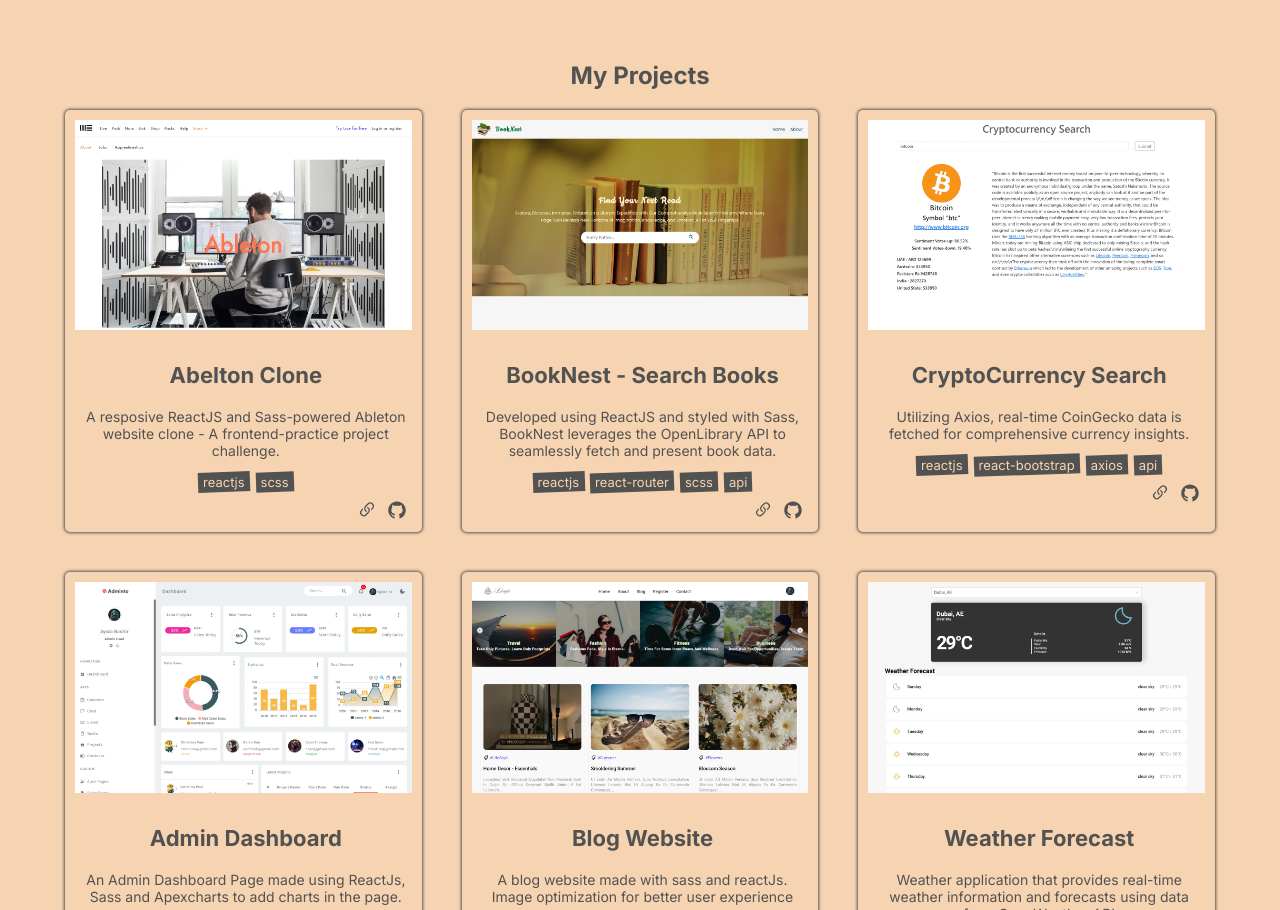
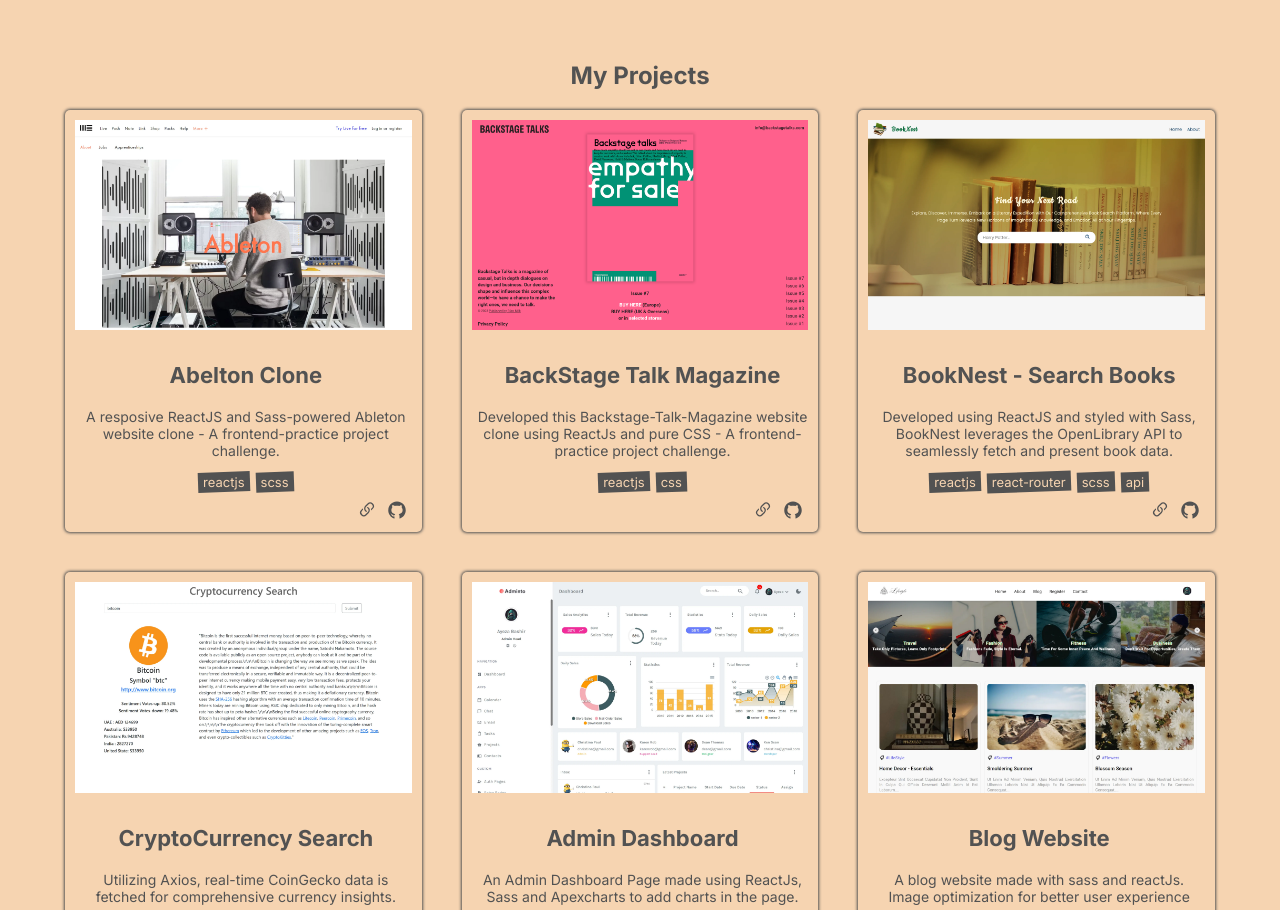
Before and after one commit to ayezabashir/My-Portfolio, a React (Vite) app: page / in a window 1280 px wide. Shown: the part 1275-2185 px from the top of the page. Built offline with nearby package versions, Linux system fonts and the light colour scheme.

Commit message:
project update

```diff
--- a/src/components/header/MenuItem.jsx
+++ b/src/components/header/MenuItem.jsx
@@ -7,7 +7,7 @@ const MenuItem = () => {
     const [mode, setMode] = useState(true);
     const changeMode = () => {
         setMode(!mode);
-        // document.body.classList.toggle('dark');
+        document.body.classList.toggle('dark');
     }
 
     return (
--- a/src/components/projects/Projects.jsx
+++ b/src/components/projects/Projects.jsx
@@ -2,6 +2,7 @@ import { BsLink45Deg } from 'react-icons/bs'
 import { AiFillGithub } from 'react-icons/ai'
 
 import abelton from '/images/ableton-clone.webp'
+import backstagetalk from '/images/backstagetalk.webp'
 import admindash from '/images/admin-dashboard.webp'
 import blog from '/images/blog-website.webp'
 import flightbook from '/images/flightbook-landingpage.jpg'
@@ -21,6 +22,15 @@ const allProjects = [
     },
     {
         id: 2,
+        project_cover: backstagetalk,
+        project_name: 'BackStage Talk Magazine',
+        project_desc: 'Developed this Backstage-Talk-Magazine website clone using ReactJs and pure CSS - A frontend-practice project challenge.',
+        project_languages: ['reactjs', 'css'],
+        project_live_link: 'https://backstage-talk-magazine-clone.vercel.app/',
+        project_github_link: 'https://github.com/ayezabashir/backstage-talk-magazine-clone'
+    },
+    {
+        id: 3,
         project_cover: booknest,
         project_name: 'BookNest - Search Books',
         project_desc: 'Developed using ReactJS and styled with Sass, BookNest leverages the OpenLibrary API to seamlessly fetch and present book data.',
@@ -29,7 +39,7 @@ const allProjects = [
         project_github_link: 'https://github.com/ayezabashir/BookNest-SearchBooks'
     },
     {
-        id: 3,
+        id: 4,
         project_cover: crypto,
         project_name: 'CryptoCurrency Search',
         project_desc: 'Utilizing Axios, real-time CoinGecko data is fetched for comprehensive currency insights.',
@@ -38,7 +48,7 @@ const allProjects = [
         project_github_link: 'https://github.com/ayezabashir/Crytpocurrency-Search'
     },
     {
-        id: 4,
+        id: 5,
         project_cover: admindash,
         project_name: 'Admin Dashboard',
         project_desc: 'An Admin Dashboard Page made using ReactJs, Sass and Apexcharts to add charts in the page.',
@@ -47,7 +57,7 @@ const allProjects = [
         project_github_link: 'https://github.com/ayezabashir/ReactJs-AdminDashboard'
     },
     {
-        id: 5,
+        id: 6,
         project_cover: blog,
         project_name: 'Blog Website',
         project_desc: 'A blog website made with sass and reactJs. Image optimization for better user experience',
@@ -56,7 +66,7 @@ const allProjects = [
         project_github_link: 'https://github.com/ayezabashir/ReactJS-BlogWebssite'
     },
     {
-        id: 6,
+        id: 7,
         project_cover: weather,
         project_name: 'Weather Forecast',
         project_desc: 'Weather application that provides real-time weather information and forecasts using data from OpenWeather API',
@@ -65,7 +75,7 @@ const allProjects = [
         project_github_link: 'https://github.com/ayezabashir/ReactJS-Weather-Forecasts'
     },
     {
-        id: 7,
+        id: 8,
         project_cover: flightbook,
         project_name: 'FlightBook-Landing Page',
         project_desc: 'A responsive landing page for a flight-booking website, developed using ReactJS, incorporating SASS for sleek and stylish design.',
```
Also changed, not shown: public/images/backstagetalk.webp (added).
